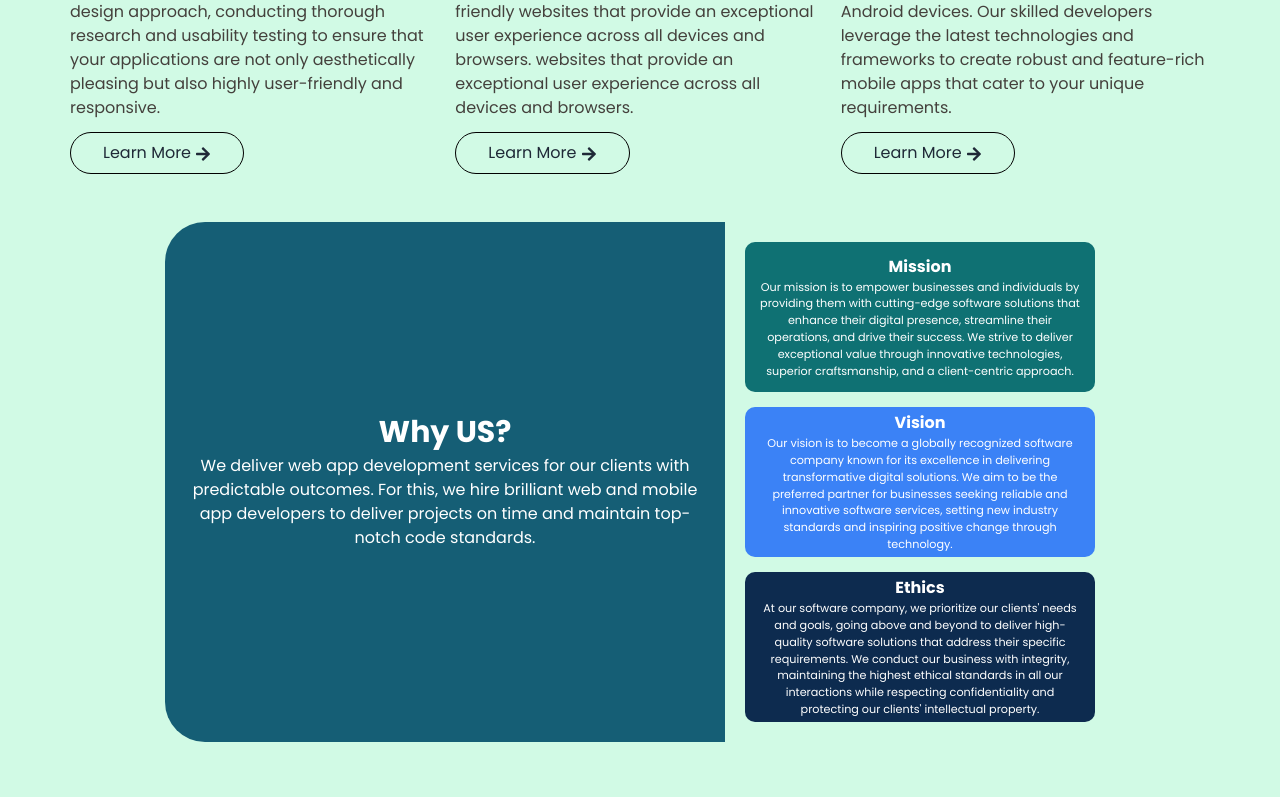
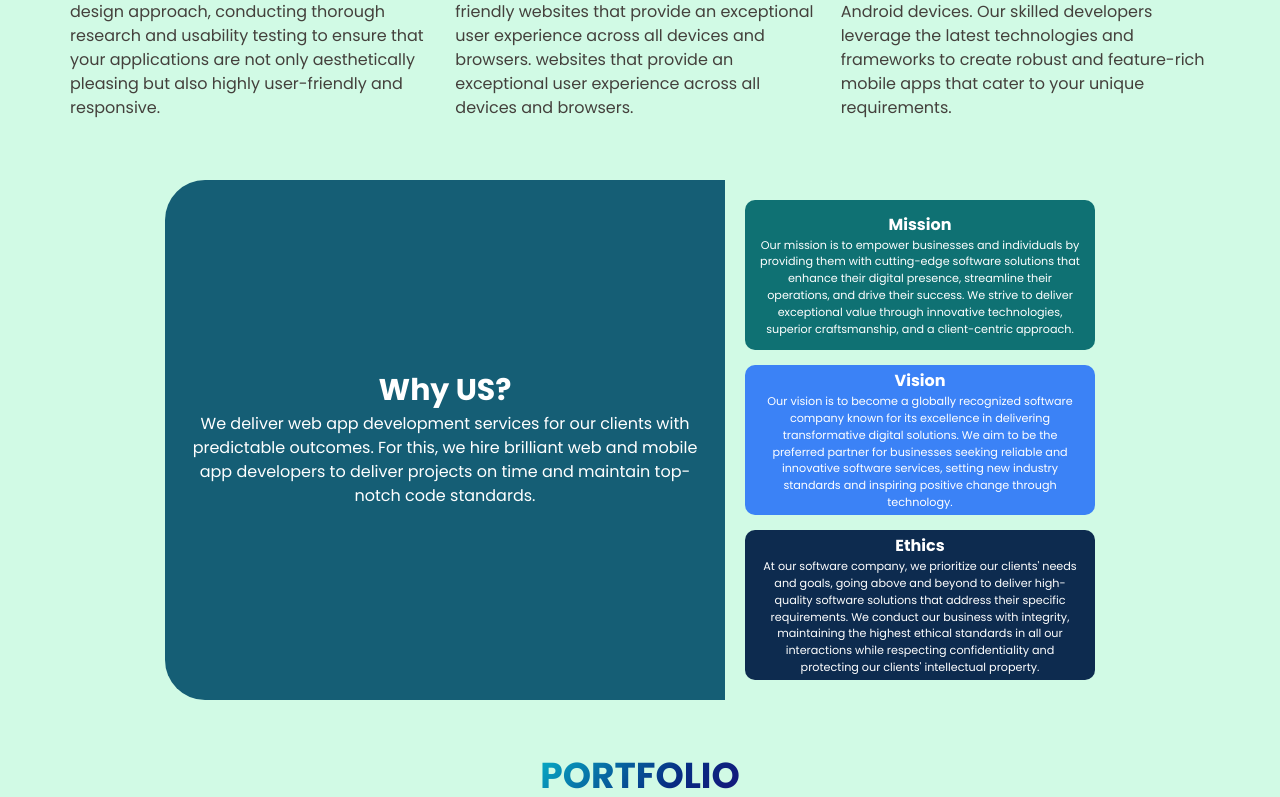
Before and after one commit to Alazar-da/amintechsolution, a React (Create React App) app in the folder frontend/: page / in a window 1280 px wide. Shown: the part 1783-2580 px from the top of the page. Built offline with nearby package versions, Linux system fonts and the light colour scheme; a small style sheet from the web is missing; a web font is replaced by a local one.

Commit message:
css fixes

```diff
--- a/frontend/src/components/Contactus.js
+++ b/frontend/src/components/Contactus.js
@@ -116,7 +116,7 @@ try {
           </div>
           </div> */}
 
-          <form className="rounded-xl w-5/6 md:w-3/6 bg-[#155e75]" style={{ borderRadius:"30px" }} >
+          <form className="rounded-xl w-5/6 md:w-3/6 bg-teal-600" style={{ borderRadius:"30px" }} >
             <h2 className="text-3xl font-bold text-teal-200 italic mb-4 text-center py-3 special">Get In Touch</h2>
             <label className="input input-bordered input-info bg-white flex items-center gap-2 mb-5 m-5">
               <svg xmlns="http://www.w3.org/2000/svg" viewBox="0 0 16 16" fill="currentColor" className="w-4 h-4 opacity-70"><path d="M8 8a3 3 0 1 0 0-6 3 3 0 0 0 0 6ZM12.735 14c.618 0 1.093-.561.872-1.139a6.002 6.002 0 0 0-11.215 0c-.22.578.254 1.139.872 1.139h9.47Z" /></svg>
@@ -144,7 +144,7 @@ try {
             </label>
 
             <div className='text-center'>
-            <button onClick={handleSubmit} style={{width:"10rem"}} className="btn btn-outline btn-success mb-5 w-20">Send</button>
+            <button onClick={handleSubmit} style={{width:"10rem"}} className="btn btn-outline btn-primary mb-5 w-20">Send</button>
 
             </div>
 
--- a/frontend/src/components/Services.js
+++ b/frontend/src/components/Services.js
@@ -26,7 +26,7 @@ function Services() {
                <div>
                   <h2 className='text-2xl pt-4 special text-emerald-500'>UI/UX Design</h2>
                   <p className="text-md text-stone-700 pt-2 pb-3">Our dedicated UI/UX designers craft intuitive and visually appealing user interfaces that enhance the overall user experience of your digital products. We follow a user-centric design approach, conducting thorough research and usability testing to ensure that your applications are not only aesthetically pleasing but also highly user-friendly and responsive.</p>
-                  <button class="border border-black rounded-full px-8 py-2 mt-3 md:mt-0 inline">Learn More <FaArrowRight className='inline'/></button>
+                 {/*  <button class="border border-black rounded-full px-8 py-2 mt-3 md:mt-0 inline">Learn More <FaArrowRight className='inline'/></button> */}
                </div>
             </div>
             <div className='sm:w-4/5 w-5/6 md:w-full'>
@@ -36,7 +36,7 @@ function Services() {
                <div>
                   <h2 className='text-2xl pt-4 special text-emerald-500'>Web Development</h2>
                   <p className="text-md text-stone-700 pt-2 pb-3">Our expert team designs and develops visually stunning and highly functional websites tailored to meet your business objectives. We create responsive and user-friendly websites that provide an exceptional user experience across all devices and browsers. websites that provide an exceptional user experience across all devices and browsers.</p>
-                  <button class="border border-black rounded-full px-8 py-2 mt-3 md:mt-0">Learn More <FaArrowRight className='inline'/></button>
+{/*                   <button class="border border-black rounded-full px-8 py-2 mt-3 md:mt-0">Learn More <FaArrowRight className='inline'/></button> */}
                </div>
             </div>
             <div className='sm:w-4/5 w-5/6 md:w-full'>
@@ -46,7 +46,7 @@ function Services() {
                <div>
                   <h2 className='text-2xl pt-4 special text-emerald-500'>Mobile Application</h2>
                   <p className="text-md text-stone-700 pt-2 pb-3">Building and developing full stack scalable technology solutions.We specialize in building native and cross-platform mobile applications that run seamlessly on iOS and Android devices. Our skilled developers leverage the latest technologies and frameworks to create robust and feature-rich mobile apps that cater to your unique requirements.</p>
-                  <button class="border border-black rounded-full px-8 py-2 mt-3 md:mt-0">Learn More <FaArrowRight className='inline'/></button>
+                 {/*  <button class="border border-black rounded-full px-8 py-2 mt-3 md:mt-0">Learn More <FaArrowRight className='inline'/></button> */}
                </div>
             </div>
          </div>
```
